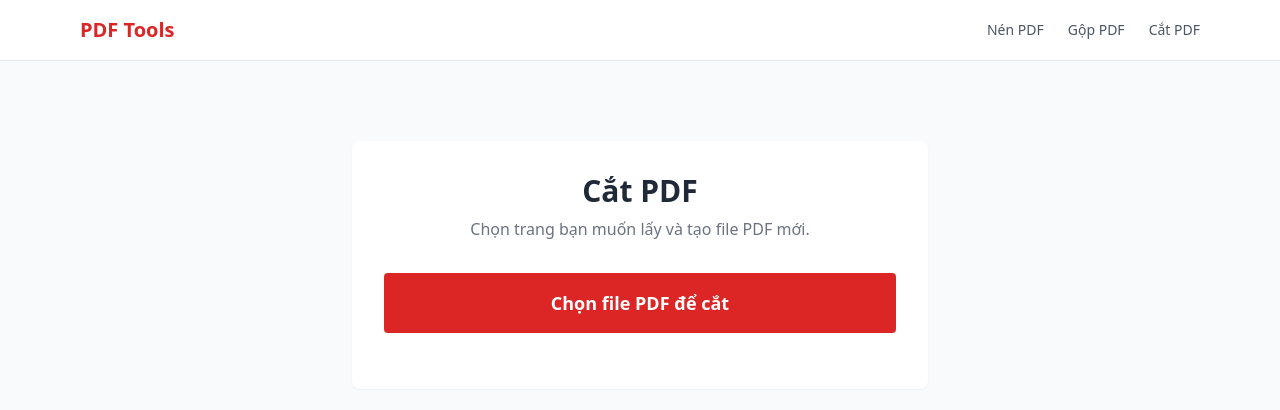
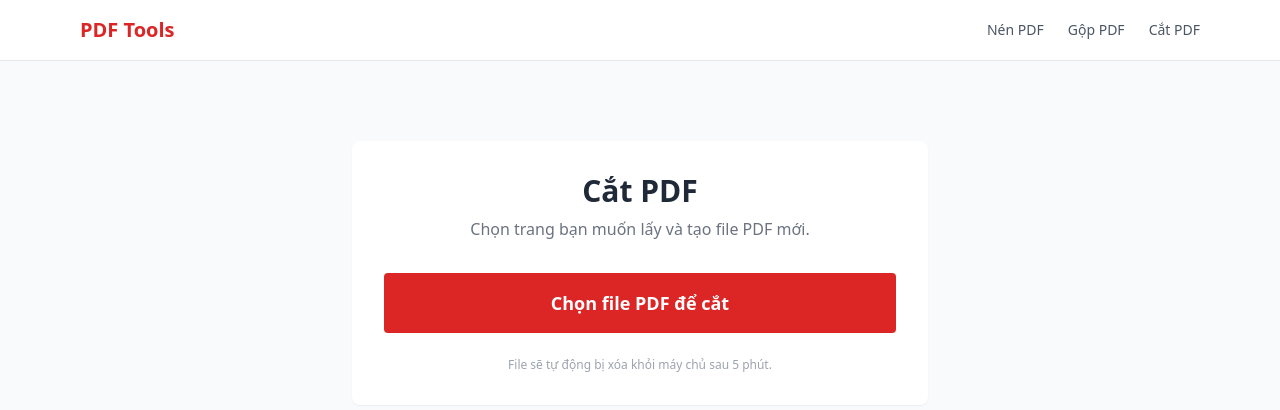
Before and after one commit to qt-pdf-tools/pdf-tool-web, a React (Vite) app: page /split in a window 1280 px wide. Shown: the top 410 px of the page. Built offline with nearby package versions, Linux system fonts and the light colour scheme; no server answers.

Commit message:
fix UI split

```diff
--- a/src/pages/Split.jsx
+++ b/src/pages/Split.jsx
@@ -140,6 +140,9 @@ export default function Split() {
                 Chọn file PDF để cắt
               </div>
             </label>
+             <p className="text-xs text-gray-400 mt-6">
+          File sẽ tự động bị xóa khỏi máy chủ sau 5 phút.
+        </p>
           </div>
         )}
 
```
